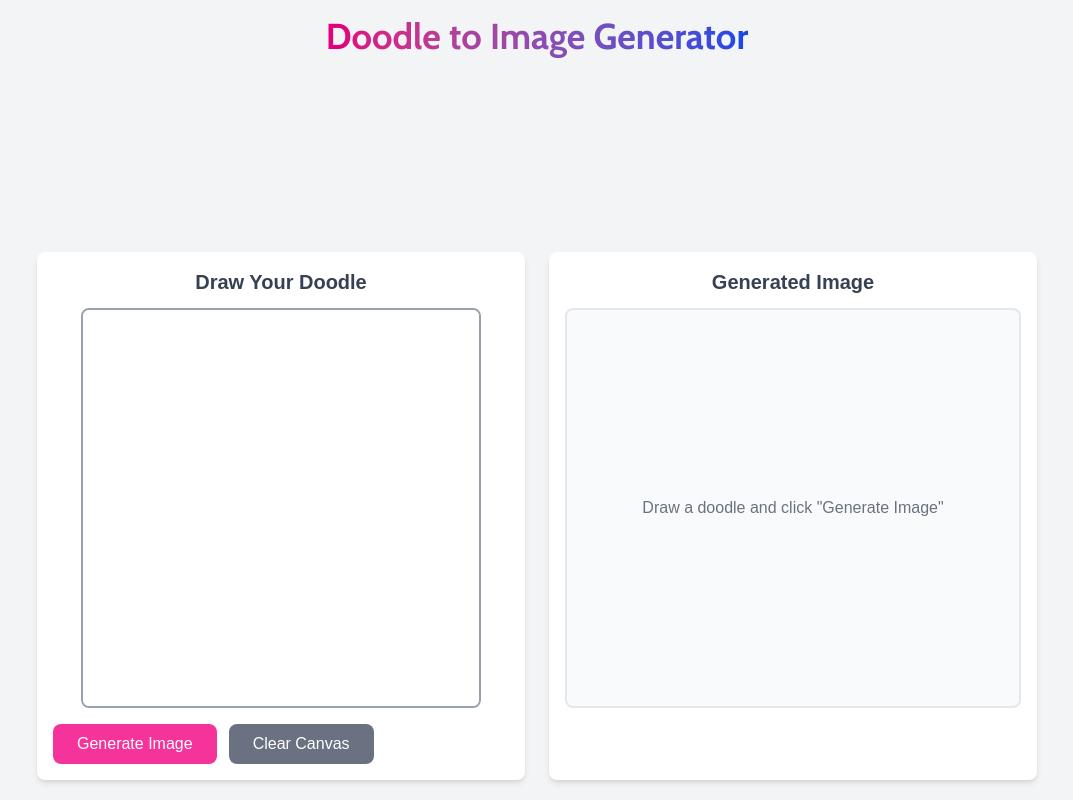
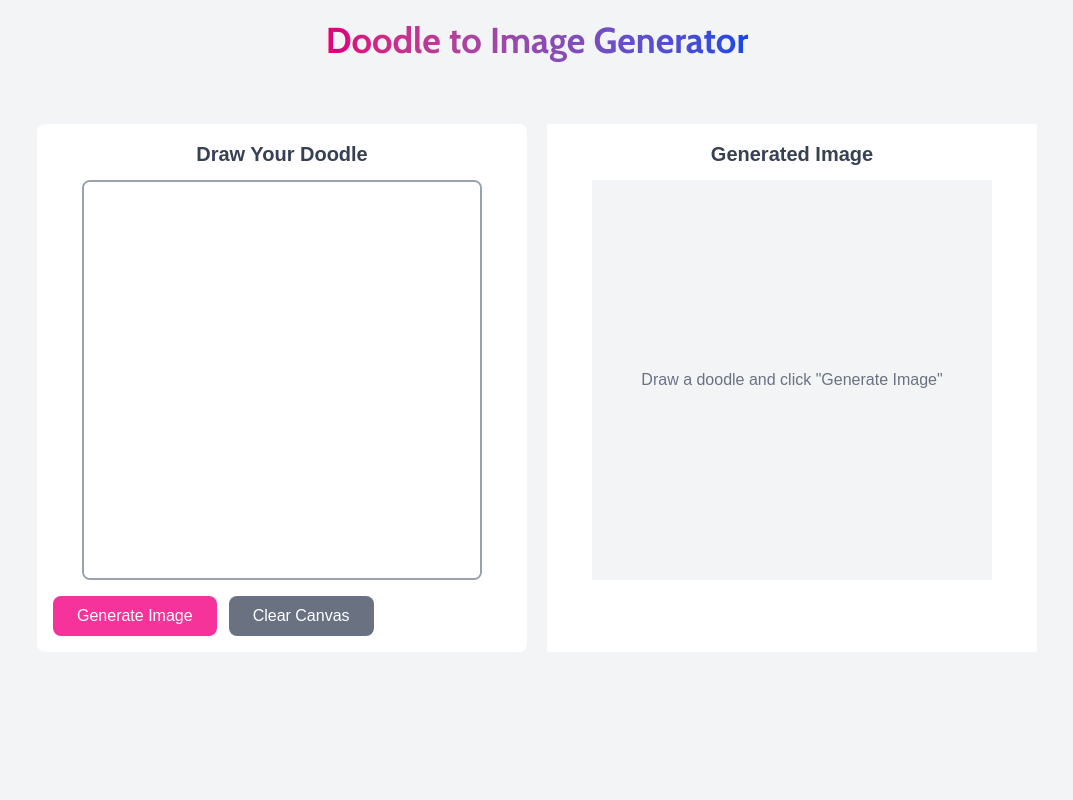
Before and after one commit to aayushmadan/doodle-to-image-generator, a Next.js app: page / in a window 1280 px wide. Shown: the whole page, without its empty margins (103-1176 px from the left). Built offline with nearby package versions, Linux system fonts and the light colour scheme; no server answers.

Commit message:
improved the UI

```diff
--- a/src/app/page.js
+++ b/src/app/page.js
@@ -19,13 +19,13 @@ export default function Home() {
     <main className="md:h-screen h-full flex-1 items-center justify-center sm:w-screen ">
       <div className='md:h-screen h-full bg-gray-100 rounded-lg p-2 w-full sm:w-screen flex flex-col items-center justify-start text-center'>
         <h1
-          className={`${cabin.className} text-[28px] md:text-4xl mt-2 mb-3 text-all bg-gradient-to-r from-pink-600 to-blue-700 inline-block text-transparent bg-clip-text h-full`}
+          className={`${cabin.className} text-[28px] md:text-4xl mt-3 mb-3 text-all bg-gradient-to-r from-pink-600 to-blue-700 inline-block text-transparent bg-clip-text h-20`}
           style={{ fontWeight: 700 }}
         >
           Doodle to Image Generator
         </h1>
         <Suspense fallback={<div>Loading...</div>}>
-          <ImageGenerator className={`${cabin.className}`} />
+          <ImageGenerator className={`${cabin.className} -mt-8`} />
         </Suspense>
       </div>
     </main>
--- a/src/components/ImageGenerator.jsx
+++ b/src/components/ImageGenerator.jsx
@@ -64,9 +64,9 @@ export default function ImageGenerator() {
   };
 
   return (
-    <div className="flex flex-col lg:flex-row p-3 w-full max-w-5xl mx-auto lg:gap-6 gap-8">
+    <div className="flex flex-col lg:flex-row p-3 w-full max-w-5xl mx-auto lg:gap-5 gap-8">
       {/* Drawing Canvas */}
-      <div className="flex-1 bg-white p-4 rounded-lg shadow-md">
+      <div className="flex-1 bg-white p-4 rounded-lg">
         <h2 className="text-xl font-semibold mb-3 text-gray-700">
           Draw Your Doodle
         </h2>
@@ -94,11 +94,11 @@ export default function ImageGenerator() {
       </div>
 
       {/* Generated Image */}
-      <div className="flex-1 bg-white p-4 rounded-lg shadow-md">
+      <div className="flex-1 bg-white p-4">
         <h2 className="text-xl font-semibold mb-3 text-gray-700">
           Generated Image
         </h2>
-        <div className="w-full h-[350px] sm:h-[400px] border-2 border-gray-200 rounded-lg flex items-center justify-center bg-gray-50">
+        <div className=" w-full h-[350px] sm:h-[400px] rounded-none flex mx-auto items-center justify-center bg-gray-100 min-w-[300px] max-w-[400px] aspect-square">
           {generatedImage ? (
             <img
               src={generatedImage}
```
